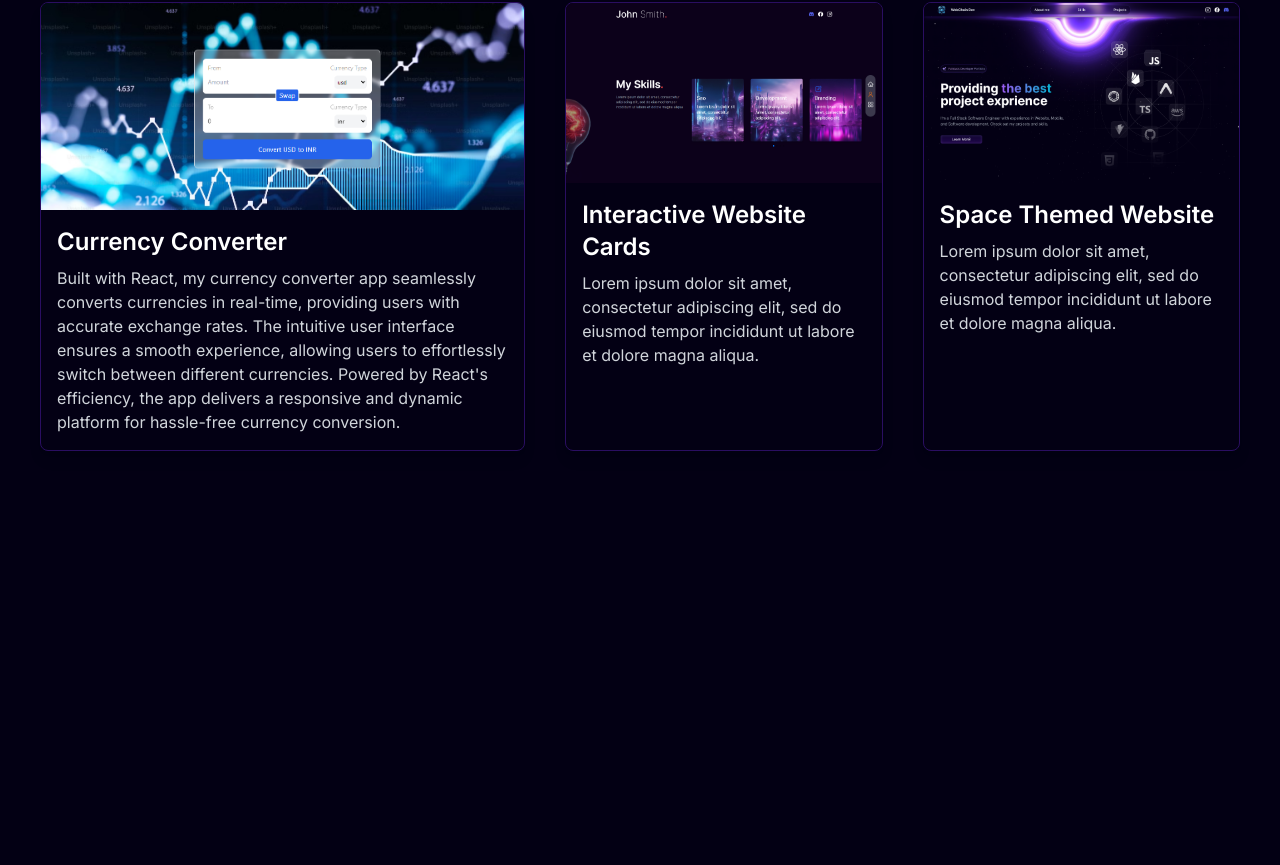
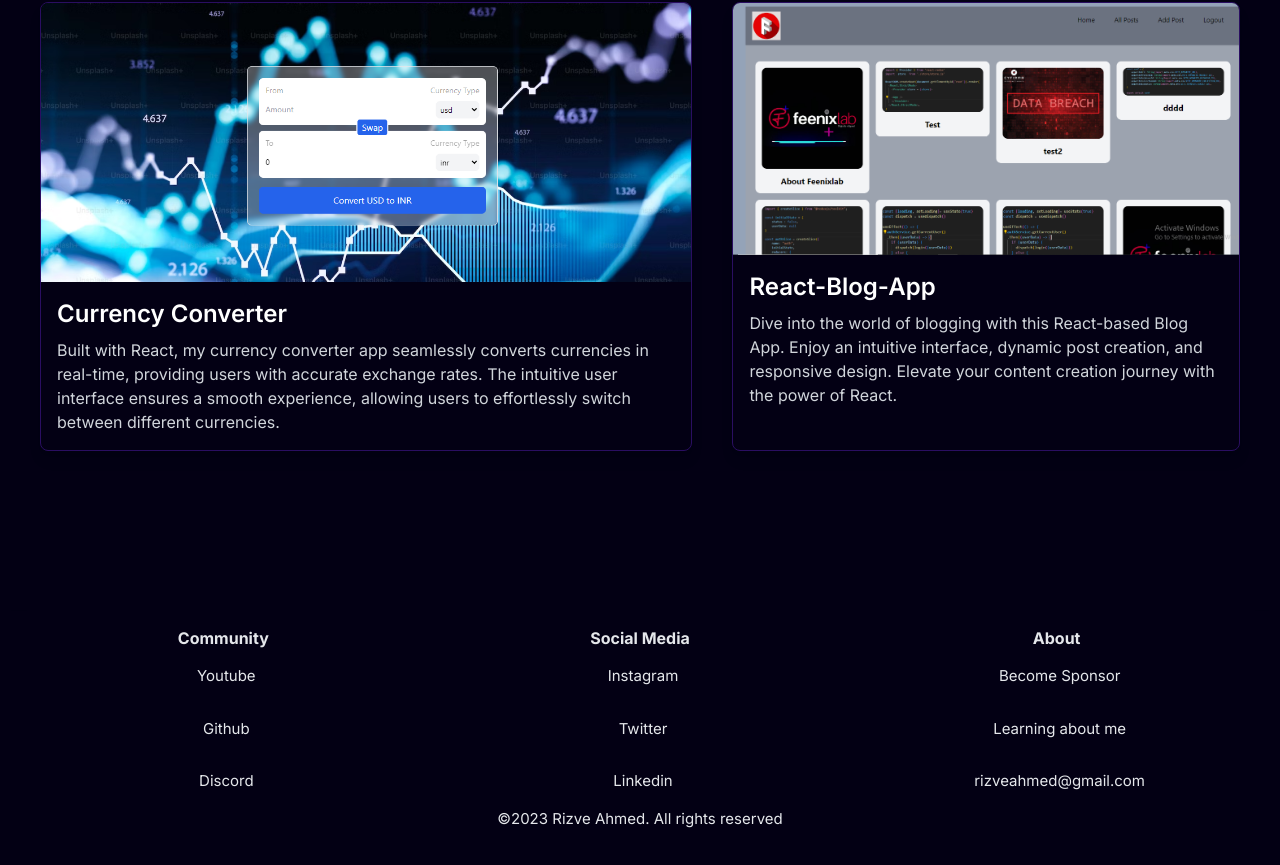
Before and after one commit to rizve97/NEXTJS-PROTFOLIO, a Next.js app in the folder protfolio/: page / in a window 1280 px wide. Shown: the part 3103-3968 px from the top of the page. Before the commit the page ends 3634 px from the top, so only its background shows below. Built offline with nearby package versions, Linux system fonts and the light colour scheme; a web font is replaced by a local one.

Commit message:
footer design

```diff
--- a/protfolio/app/layout.tsx
+++ b/protfolio/app/layout.tsx
@@ -3,6 +3,7 @@
 import './globals.css'
 import StarsCanvas from '@/components/main/StarBackgroud';
 import Navbar from '@/components/main/Navbar';
+
 
 const inter = Inter({ subsets: ["latin"] });
 
@@ -25,6 +26,7 @@
         <StarsCanvas />
         {children}
 
+
       </body>
     </html>
   );
--- a/protfolio/app/page.tsx
+++ b/protfolio/app/page.tsx
@@ -1,4 +1,5 @@
 import Encryption from '@/components/main/Encryption'
+import Footer from '@/components/main/Footer'
 import Hero from '@/components/main/Hero'
 import Projects from '@/components/main/Projects'
 import Skills from '@/components/main/Skills'
@@ -12,6 +13,7 @@
         <Skills/>
         <Encryption/>
         <Projects/>
+        <Footer/>
 
 
       </div>
--- /dev/null
+++ b/protfolio/components/main/Footer.tsx
@@ -0,0 +1,66 @@
+import React from "react";
+
+
+const Footer = () => {
+  return (
+    <div className="w-full h-full bg-transparent text-gray-200 shadow-lg p-[15px] ">
+        <div className="w-full flex flex-col items-center justify-center m-auto">
+            <div className="w-full h-full flex flex-row items-center justify-around flex-wrap">
+
+
+                <div className="min-w-[200px] h-auto flex flex-col items-center justify-start">
+                    <div className="font-bold text-[16px]">Community</div>
+                    <p className="flex flex-row items-center my-[15px] cursor-pointer">
+
+                        <span className="text-[15px] ml-[6px]">Youtube</span>
+                    </p>
+                    <p className="flex flex-rsow items-center my-[15px] cursor-pointer">
+
+                        <span className="text-[15px] ml-[6px]">Github</span>
+                    </p>
+                    <p className="flex flex-row items-center my-[15px] cursor-pointer">
+
+                        <span className="text-[15px] ml-[6px]">Discord</span>
+                    </p>
+                </div>
+                <div className="min-w-[200px] h-auto flex flex-col items-center justify-start">
+                    <div className="font-bold text-[16px]">Social Media</div>
+                    <p className="flex flex-row items-center my-[15px] cursor-pointer">
+
+                        <span className="text-[15px] ml-[6px]">Instagram</span>
+                    </p>
+                    <p className="flex flex-row items-center my-[15px] cursor-pointer">
+
+                        <span className="text-[15px] ml-[6px]">Twitter</span>
+                    </p>
+                    <p className="flex flex-row items-center my-[15px] cursor-pointer">
+
+                        <span className="text-[15px] ml-[6px]">Linkedin</span>
+                    </p>
+                </div>
+                <div className="min-w-[200px] h-auto flex flex-col items-center justify-start">
+                    <div className="font-bold text-[16px]">About</div>
+                   <p className="flex flex-row items-center my-[15px] cursor-pointer">
+
+                        <span className="text-[15px] ml-[6px]">Become Sponsor</span>
+                    </p>
+                    <p className="flex flex-row items-center my-[15px] cursor-pointer">
+
+                        <span className="text-[15px] ml-[6px]">Learning about me</span>
+                    </p>
+                    <p className="flex flex-row items-center my-[15px] cursor-pointer">
+
+                        <span className="text-[15px] ml-[6px]">rizveahmed@gmail.com</span>
+                    </p>
+                </div>
+            </div>
+
+            <div className="mb-[20px] text-[15px] text-center">
+                &copy;2023 Rizve Ahmed. All rights reserved
+            </div>
+        </div>
+    </div>
+  )
+}
+
+export default Footer
--- a/protfolio/components/main/Projects.tsx
+++ b/protfolio/components/main/Projects.tsx
@@ -14,18 +14,14 @@
         <ProjectCard
           src="/currency.PNG"
           title="Currency Converter"
-          description="Built with React, my currency converter app seamlessly converts currencies in real-time, providing users with accurate exchange rates. The intuitive user interface ensures a smooth experience, allowing users to effortlessly switch between different currencies. Powered by React's efficiency, the app delivers a responsive and dynamic platform for hassle-free currency conversion."
+          description="Built with React, my currency converter app seamlessly converts currencies in real-time, providing users with accurate exchange rates. The intuitive user interface ensures a smooth experience, allowing users to effortlessly switch between different currencies."
         />
         <ProjectCard
-          src="/CardImage.png"
-          title="Interactive Website Cards"
-          description="Lorem ipsum dolor sit amet, consectetur adipiscing elit, sed do eiusmod tempor incididunt ut labore et dolore magna aliqua."
+          src="/blog.PNG"
+          title="React-Blog-App"
+          description="Dive into the world of blogging with this React-based Blog App. Enjoy an intuitive interface, dynamic post creation, and responsive design. Elevate your content creation journey with the power of React."
         />
-        <ProjectCard
-          src="/SpaceWebsite.png"
-          title="Space Themed Website"
-          description="Lorem ipsum dolor sit amet, consectetur adipiscing elit, sed do eiusmod tempor incididunt ut labore et dolore magna aliqua."
-        />
+
       </div>
     </div>
   );
--- a/protfolio/package.json
+++ b/protfolio/package.json
@@ -12,7 +12,8 @@
     "@heroicons/react": "^2.0.18",
     "next": "14.0.4",
     "react": "^18",
-    "react-dom": "^18"
+    "react-dom": "^18",
+    "react-icon": "^1.0.0"
   },
   "devDependencies": {
     "@react-three/drei": "^9.92.1",
```
Also changed, not shown: 1 other file (tests, documents, lock files or other folders).
